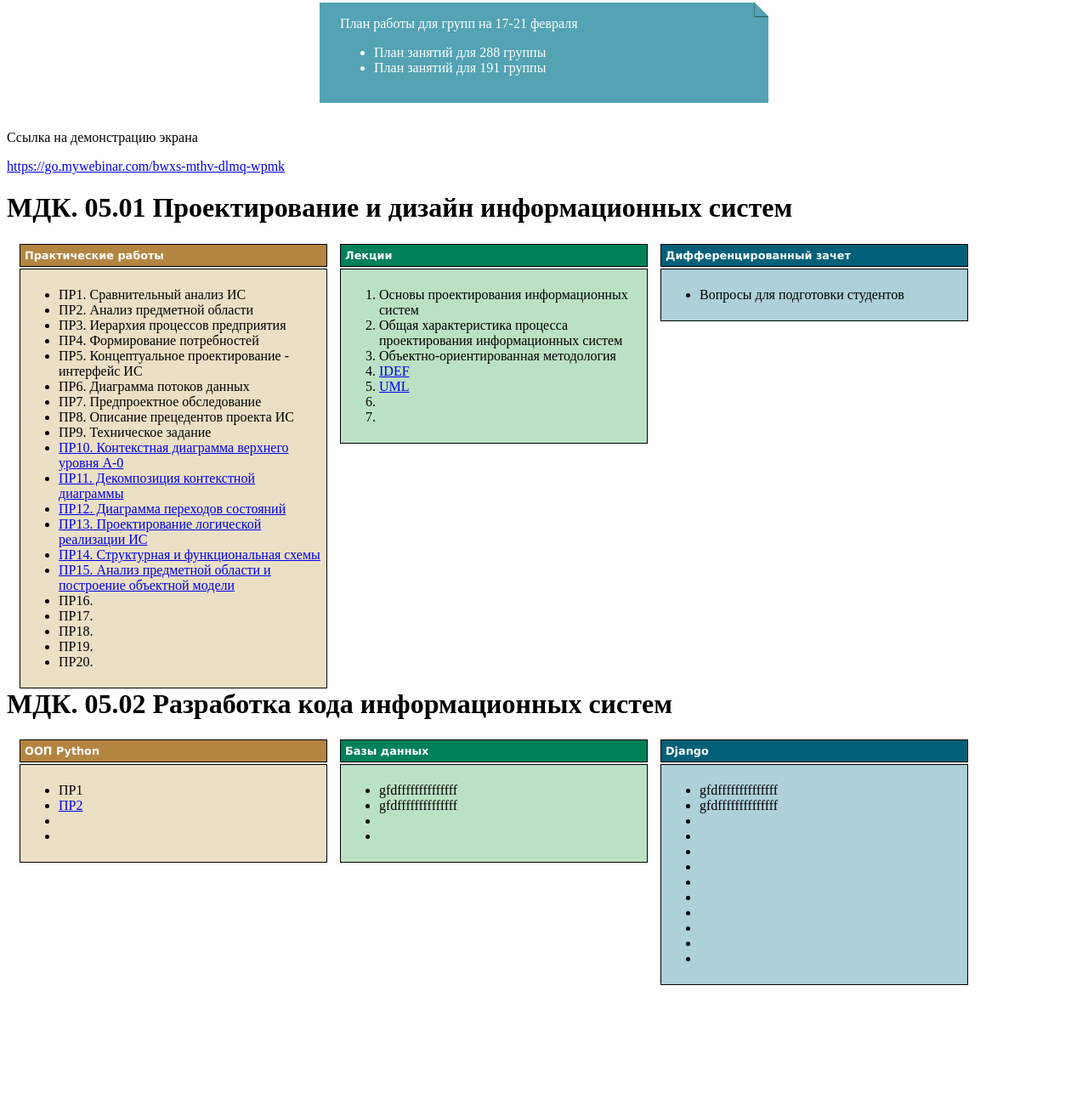
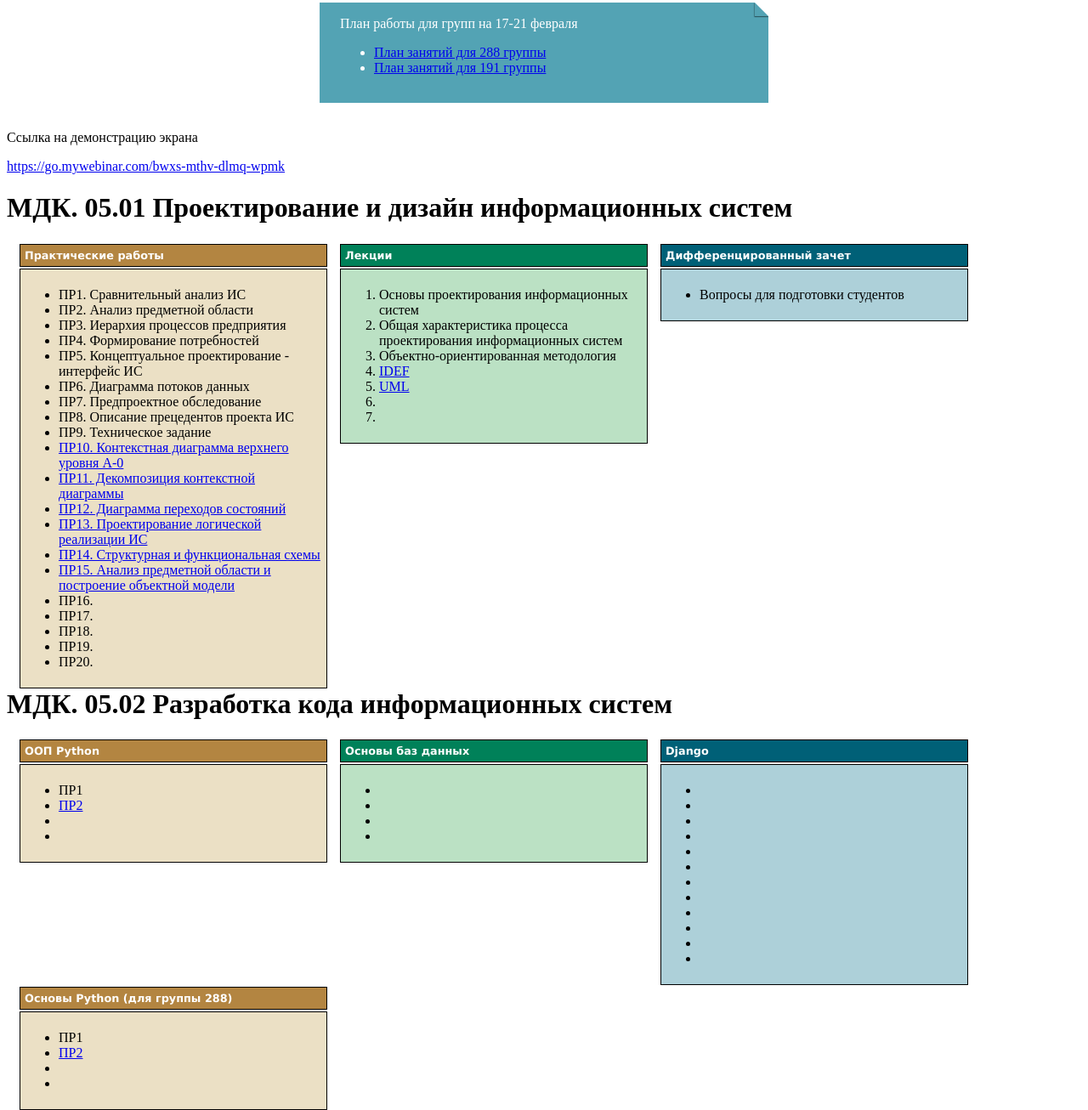
Before and after one commit to mdk05/mdk05.github.io, a plain HTML site: page index.html in a window 1280 px wide. Shown: the part 29-1335 px from the top of the page at 85% size. Before the commit the page ends 1188 px from the top, so only its background shows below. Drawn offline with Linux system fonts and the light colour scheme.

Commit message:
Update index.html

```diff
--- a/index.html
+++ b/index.html
@@ -104,8 +104,8 @@
 <div class="note blue">
  <p>План работы для групп на 17-21 февраля</p>
 	<ul>
-	 <li>План занятий для 288 группы</li>
-	 <li>План занятий для 191 группы</li>
+	 <li><a href="#">План занятий для 288 группы</a></li>
+	 <li><a href="#">План занятий для 191 группы</a></li>
 </div>
 
 <p>Ссылка на демонстрацию экрана</p>
@@ -133,7 +133,7 @@
 	 <li><a href="https://drive.google.com/open?id=1JOrLDqVXN7ligFdJAdxQ1lzZlwzI_ONJ">ПР12. Диаграмма переходов состояний</a></li>
 	 <li><a href="https://drive.google.com/open?id=1EqjydDy6VCyNFw7phrit8qYIR8y538zA">ПР13. Проектирование логической реализации ИС</a></li>
 	 <li><a href="https://drive.google.com/open?id=1qr5CHHnAR-C5F5kZa-_-YDfB0KFCpO5i">ПР14. Структурная и функциональная схемы</a></li>
-	  <li><a href="#">ПР15. Анализ предметной области и построение объектной модели</a></li>
+	  <li><a href="https://drive.google.com/open?id=15ONG4kJFJVck3bqRIAWajPowmdQfdMXX">ПР15. Анализ предметной области и построение объектной модели</a></li>
 	  <li>ПР16. </li>
 	  <li>ПР17. </li>
 	  <li>ПР18. </li>
@@ -166,7 +166,7 @@
 <div class="container">
 <H1>МДК. 05.02 Разработка кода информационных систем</H1>
     <div id="header1">ООП Python</div>
-    <div id="header2">Базы данных</div>
+    <div id="header2">Основы баз данных</div>
     <div id="header3">Django</div>
   </div>
   <div class="container">
@@ -181,8 +181,8 @@
 	</div>
     <div id="col2">
      <ul>
-         <li>gfdffffffffffffff</li>
-         <li>gfdffffffffffffff</li>
+         <li></li>
+         <li></li>
          <li></li>
          <li></li>
 
@@ -190,8 +190,8 @@
 	</div>
     <div id="col3">
      <ul>
-         <li>gfdffffffffffffff</li>
-         <li>gfdffffffffffffff</li>
+         <li></li>
+         <li></li>
          <li></li>
          <li></li>
          <li></li>
@@ -205,6 +205,25 @@
         </ul>
 	</div>
   </div>
+<div class="container">
+    <div id="header1">Основы Python (для группы 288)</div>
+  </div>
+
+<div class="container">
+
+ <div id="col1">
+     <ul>
+         <li>ПР1</li>
+         <li><a href="https://drive.google.com/open?id=19lG8IlW-ZYV342rtjS_BErvMZmg2e_2T">ПР2</a></li>
+         <li></li>
+         <li></li>
+
+        </ul>
+	</div>
+
+</div>
+
+
 
 
 </body>
```
